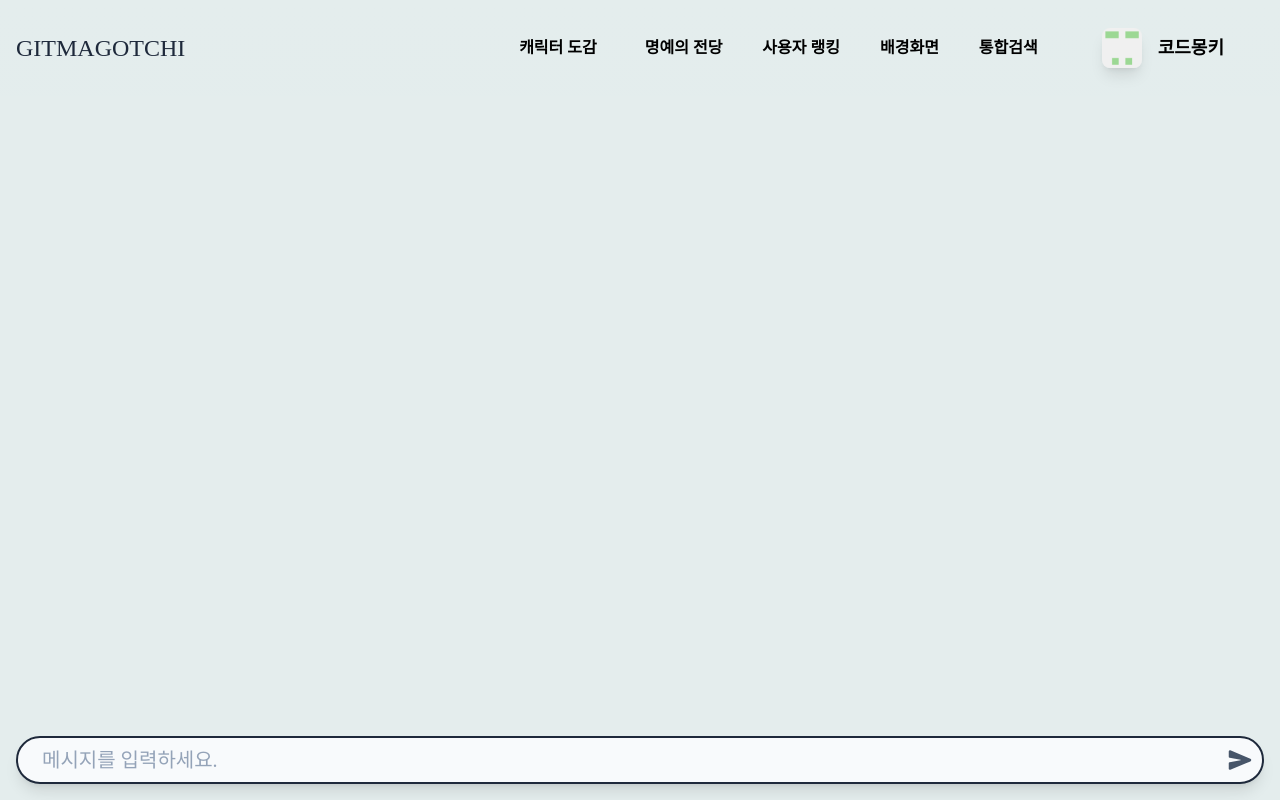
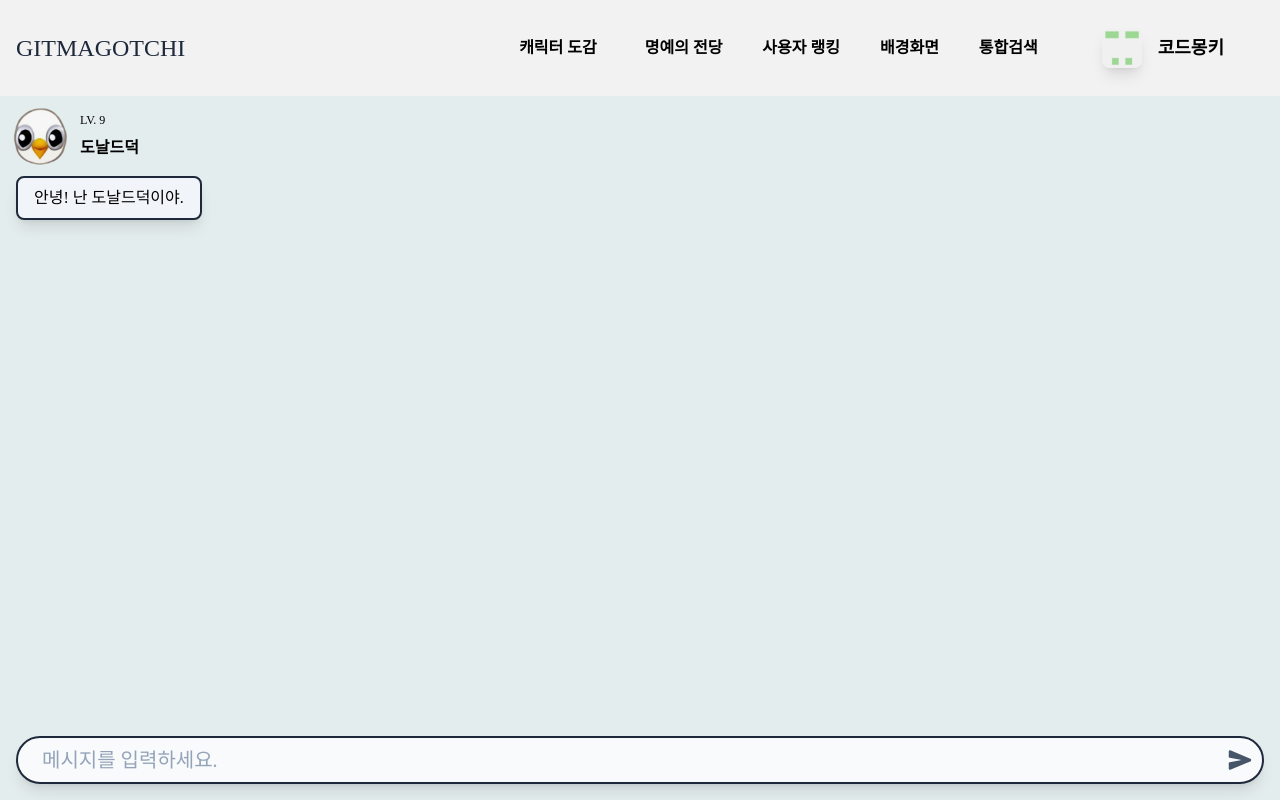
Before and after one commit to sulim0314/Gitmagotchi, a React (Vite) app in the folder front/: page /character/chat in a window 1280 px wide. Built offline with nearby package versions, Linux system fonts and the light colour scheme; a web font is replaced by a local one; what recoil-persist would draw is missing.

Commit message:
✨ [Feat/239] cconnect create bg api

```diff
--- a/front/src/App.tsx
+++ b/front/src/App.tsx
@@ -16,10 +16,24 @@ import Chat from "@/pages/Chat";
 import CharacterStat from "@/pages/CharacterStat";
 import CharacterRename from "@/pages/CharactetRename";
 import Test from "@/pages/Test";
+import BackgroundImage from "@/assets/images/background.svg";
+import SampleBg from "@/assets/images/sampleBg2.jpg";
 
 export default function App() {
   return (
-    <Wrapper className="linear">
+    <>
+      <Background
+        style={{
+          backgroundImage: `url(${SampleBg})`,
+        }}
+      />
+      <BackgroundFrame
+        style={{
+          backgroundImage: `url(${BackgroundImage})`,
+        }}
+      />
+      <White />
+      <Wrapper>
         <Navbar />
         <Content>
           <Routes>
@@ -42,15 +56,54 @@ export default function App() {
           </Routes>
         </Content>
       </Wrapper>
+    </>
   );
 }
+
+const Background = tw.div`
+absolute
+top-0
+left-0
+w-screen
+h-screen
+bg-cover
+bg-no-repeat
+bg-center
+-z-20
+`;
+
+const BackgroundFrame = tw.div`
+absolute
+top-0
+left-0
+w-screen
+h-screen
+bg-cover
+bg-no-repeat
+bg-center
+-z-10
+`;
+
+const White = tw.div`
+absolute
+top-0
+left-0
+w-screen
+h-screen
+bg-slate-50/20
+`;
 
 const Wrapper = tw.div`
 w-screen
 h-screen
 flex
 flex-col
-bg-blue-100
+bg-cover
+bg-no-repeat
+bg-center
+absolute
+left-0
+top-0
 `;
 
 const Content = tw.div`
--- a/front/src/components/chat/CharacterChat.tsx
+++ b/front/src/components/chat/CharacterChat.tsx
@@ -78,6 +78,8 @@ px-2
 
 const ChatBox = tw.div`
 w-full
+max-w-md
+lg:max-w-xl
 min-h-10
 rounded-lg
 shadow-lg
--- a/front/src/components/chat/UserChat.tsx
+++ b/front/src/components/chat/UserChat.tsx
@@ -30,6 +30,7 @@ export default function UserChat({ imgSrc, username, nickname, text }: IProps) {
 
 const Wrapper = tw.div`
 w-full
+lg:max-w-1/2
 p-2
 flex
 flex-col
@@ -79,6 +80,7 @@ px-2
 
 const ChatBox = tw.div`
 w-full
+lg:max-w-md
 min-h-10
 rounded-lg
 shadow-lg
--- a/front/src/pages/Award.tsx
+++ b/front/src/pages/Award.tsx
@@ -39,7 +39,7 @@ w-full
 h-full
 flex
 flex-col
-bg-[#e4eded]
+bg-[#f2f2f2]
 `;
 
 const Container = tw.div`
--- a/front/src/pages/ChangeBg.tsx
+++ b/front/src/pages/ChangeBg.tsx
@@ -66,7 +66,7 @@ flex
 flex-col
 space-y-6
 items-center
-bg-[#e4eded]
+bg-[#f2f2f2]
 pb-4
 lg:px-14
 lg:py-6
--- a/front/src/pages/Chat.tsx
+++ b/front/src/pages/Chat.tsx
@@ -35,7 +35,15 @@ export default function Chat() {
   });
 
   const [chatMsg, setChatMsg] = useState<string>("");
-  const [chatList, setChatList] = useState<IChat[]>([]);
+  const [chatList, setChatList] = useState<IChat[]>([
+    {
+      isUser: false,
+      imgSrc: SampleFaceImage,
+      level: 9,
+      name: "도날드덕",
+      text: "안녕! 난 도날드덕이야.",
+    },
+  ]);
 
   useEffect(() => {
     ChatBottomRef.current?.scrollIntoView({ behavior: "smooth" });
@@ -88,7 +96,7 @@ export default function Chat() {
   };
 
   const unicodeToChar = (text: string) => {
-    return text.replace(/\\u[\dA-F]{4}/gi, function (match) {
+    return text.slice(1, -1).replace(/\\u[\dA-F]{4}/gi, function (match) {
       return String.fromCharCode(parseInt(match.replace(/\\u/g, ""), 16));
     });
   };
--- a/front/src/pages/Collection.tsx
+++ b/front/src/pages/Collection.tsx
@@ -58,6 +58,7 @@ w-full
 h-full
 flex
 flex-col
+bg-[#f2f2f2]
 `;
 
 const MenuContainer = tw.div`
--- a/front/src/pages/Ranking.tsx
+++ b/front/src/pages/Ranking.tsx
@@ -58,7 +58,7 @@ flex
 flex-col
 lg:flex-row
 lg:space-x-20
-bg-[#e4eded]
+bg-[#f2f2f2]
 `;
 
 const DesktopMenu = tw.div`
--- a/front/src/pages/Search.tsx
+++ b/front/src/pages/Search.tsx
@@ -106,7 +106,7 @@ flex
 flex-col
 lg:flex-row
 lg:space-x-20
-bg-[#e4eded]
+bg-[#f2f2f2]
 `;
 
 const DesktopMenu = tw.div`
```
Also changed, not shown: front/src/assets/images/background.svg (added), front/src/assets/images/sampleBg2.jpg (added). Lines whose indentation alone changed are shown as unchanged.
